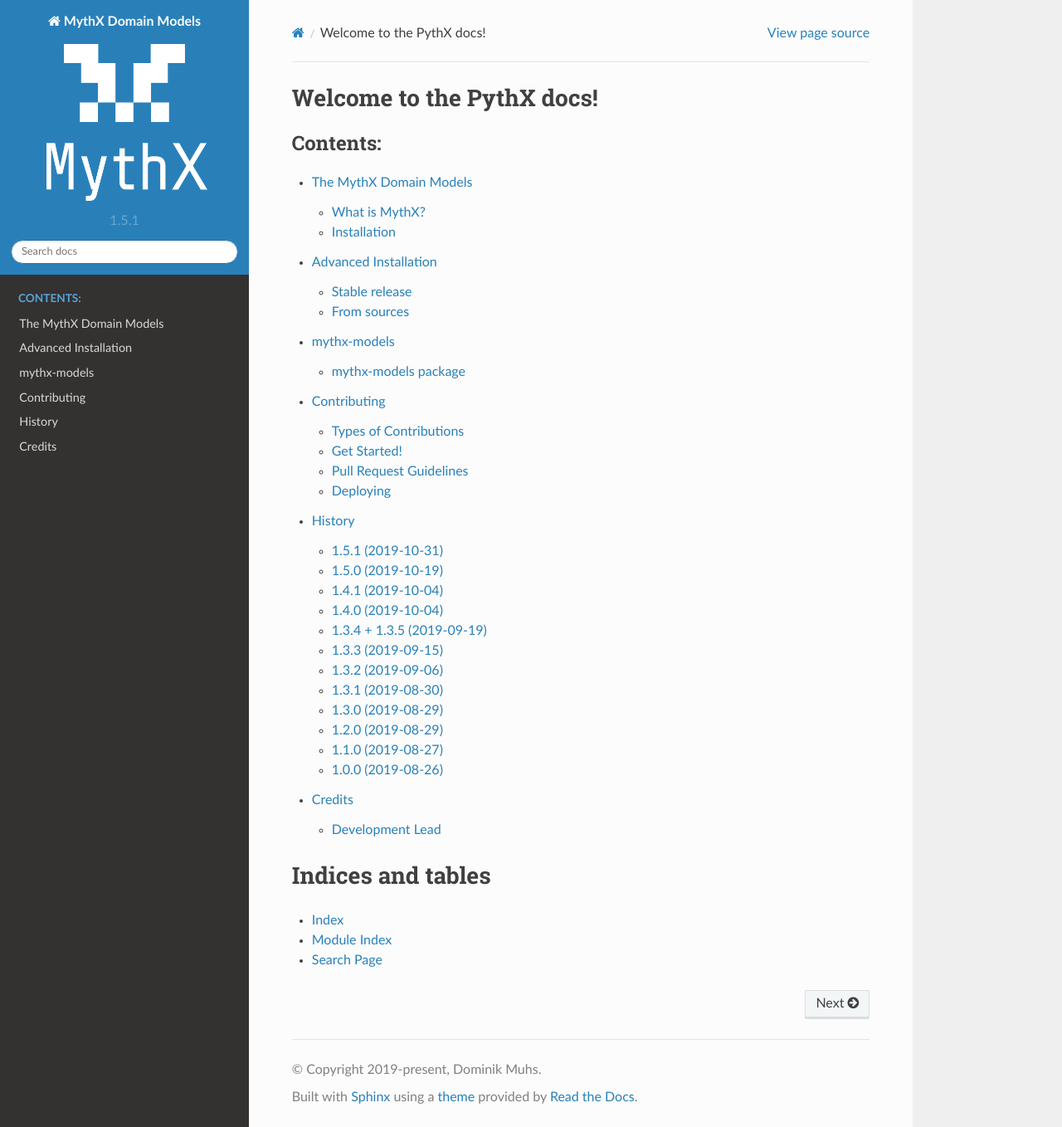
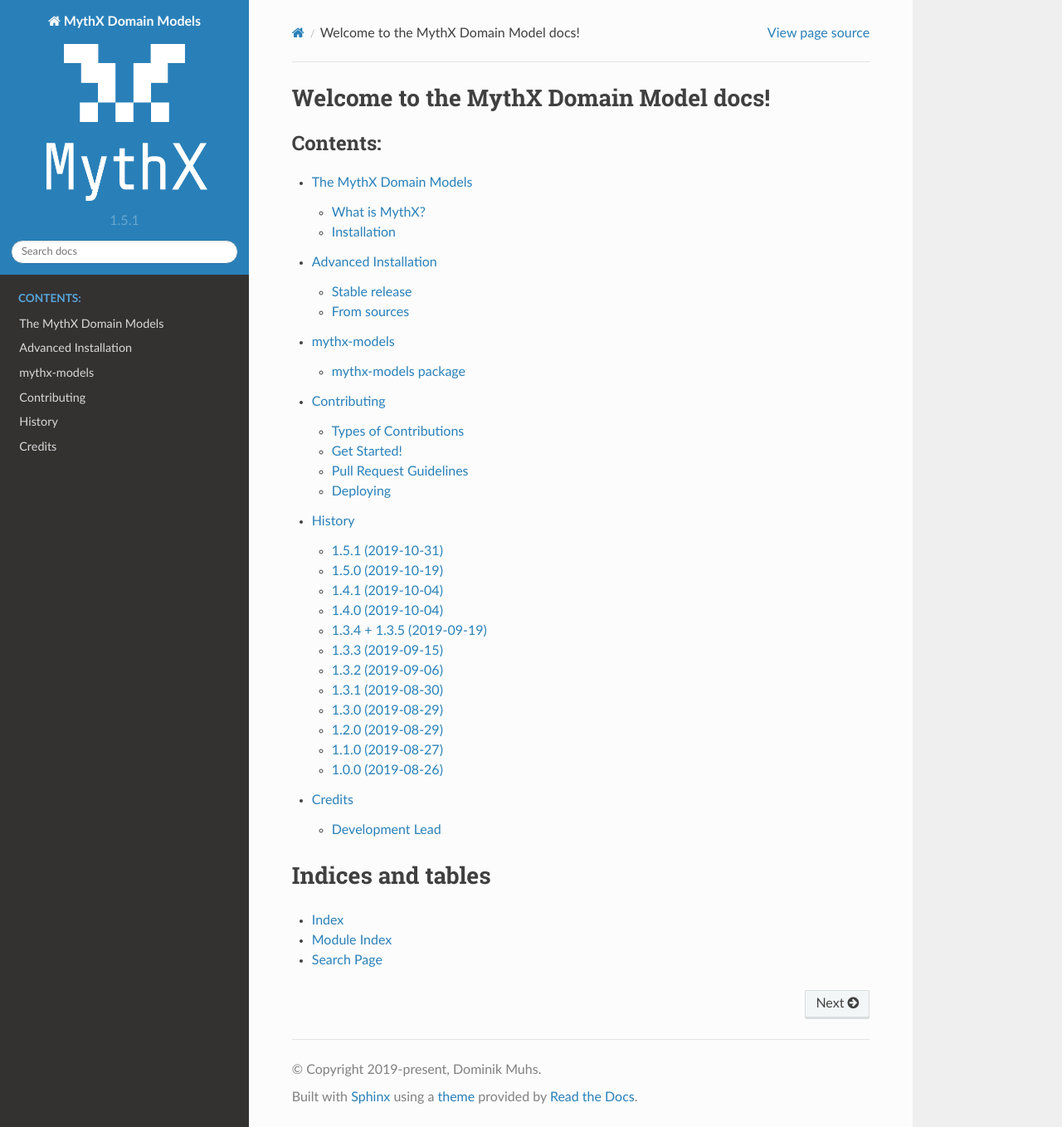
Before and after one commit to Consensys/mythx-models, a Sphinx documentation site: the page built from docs/index.rst, in a window 1280 px wide and 1358 px high. Shown: the whole window at 83% size. Built offline with Sphinx 7.4.7 and the Read the Docs theme 2.0.0, drawn with Linux system fonts in a browser that asks for light colours.

Commit message:
Fix title derp

```diff
--- a/docs/index.rst
+++ b/docs/index.rst
@@ -1,5 +1,5 @@
-Welcome to the PythX docs!
-==========================
+Welcome to the MythX Domain Model docs!
+=======================================
 
 .. toctree::
     :maxdepth: 2
```
